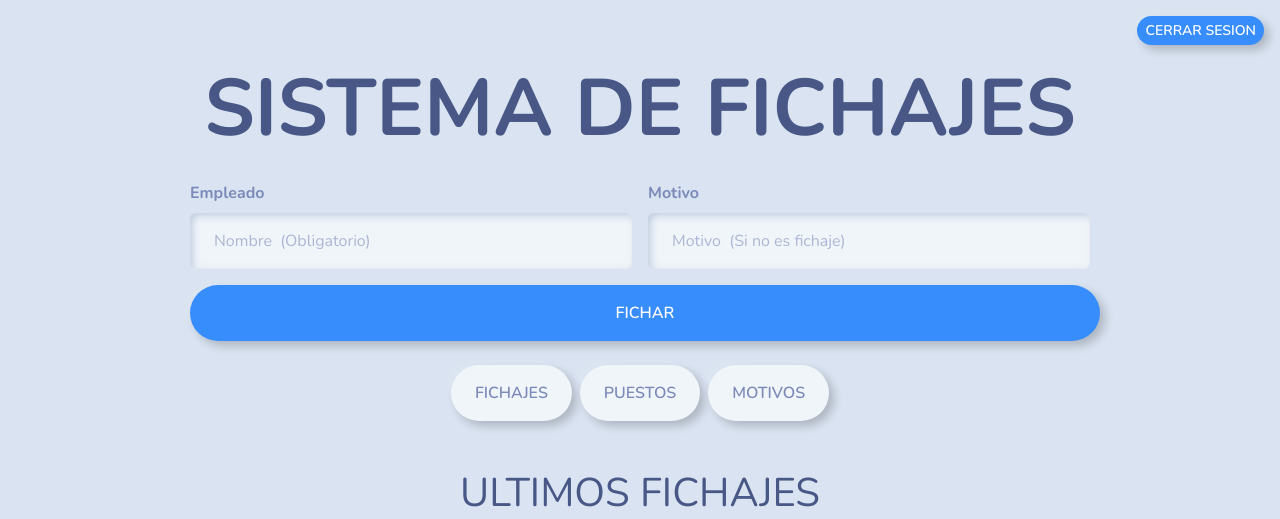
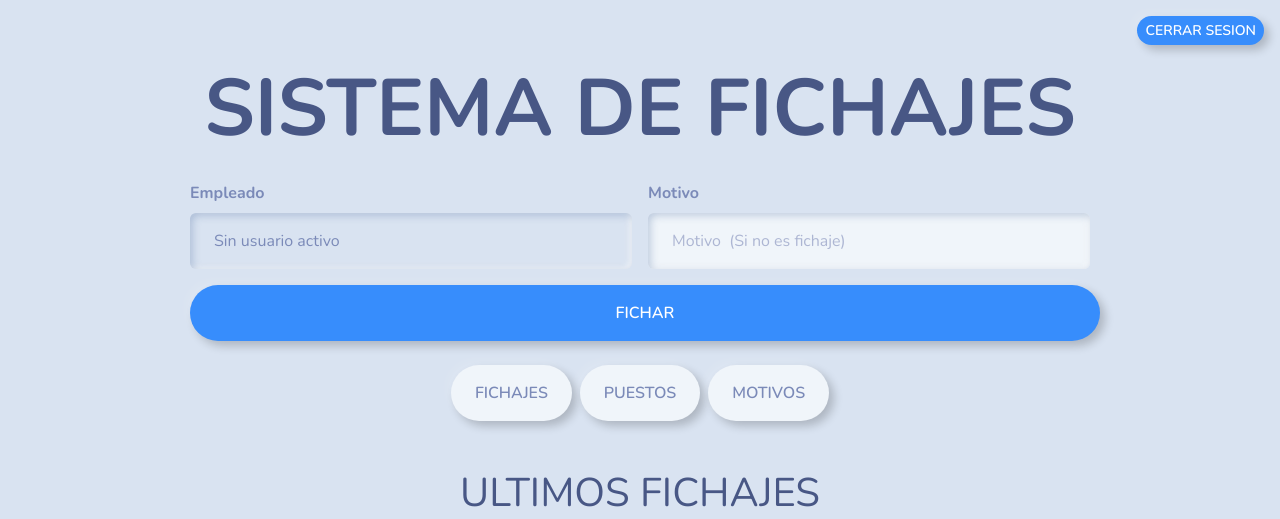
Before and after one commit to estebansaavedrahoyos/SistemaFichajes, a FastAPI app: page /home in a window 1280 px wide. Shown: the top 519 px of the page. Run offline with FastAPI, Linux system fonts and the light colour scheme; some libraries are stand-ins or nearby versions.

Commit message:
Ajusta formulario fichaje a usuario activo

```diff
--- a/app/templates/home.html
+++ b/app/templates/home.html
@@ -7,12 +7,12 @@
 
         <div class="col-md-6">
             <label class="form-label fw-bold">Empleado</label>
-            <input type="text" class="form-control" placeholder="Nombre  (Obligatorio)" name="usuario" required>
+            <input type="text" class="form-control" value="{% if usuario %}{{usuario.empleado.nombre|title}}{% else %}Sin usuario activo{% endif %}" disabled>
         </div>
 
         <div class="col-md-6">
             <label class="form-label fw-bold">Motivo</label>
-            <input type="text" class="form-control" name="contrasena" placeholder="Motivo  (Si no es fichaje)">
+            <input type="text" class="form-control" name="motivo" placeholder="Motivo  (Si no es fichaje)">
         </div>
     </div>
     <div class="mt-3">
```
